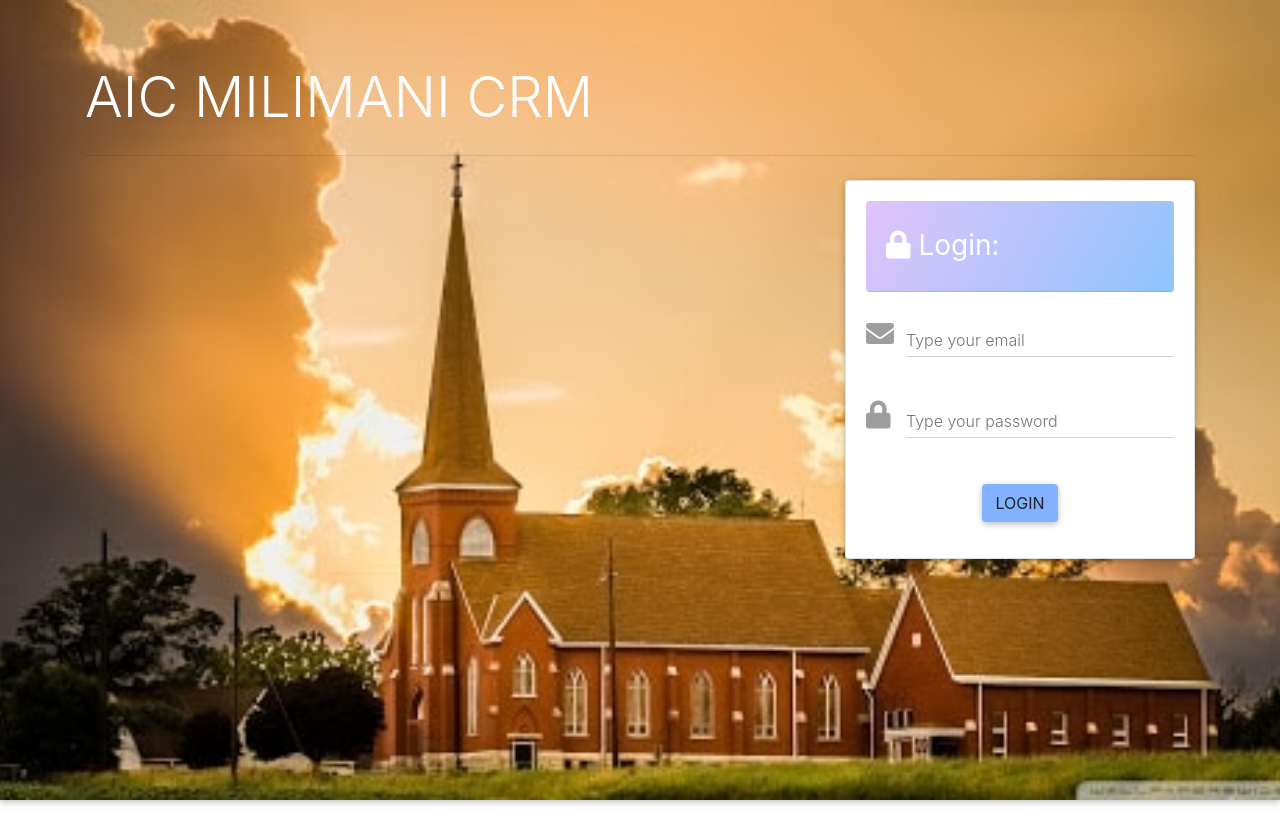
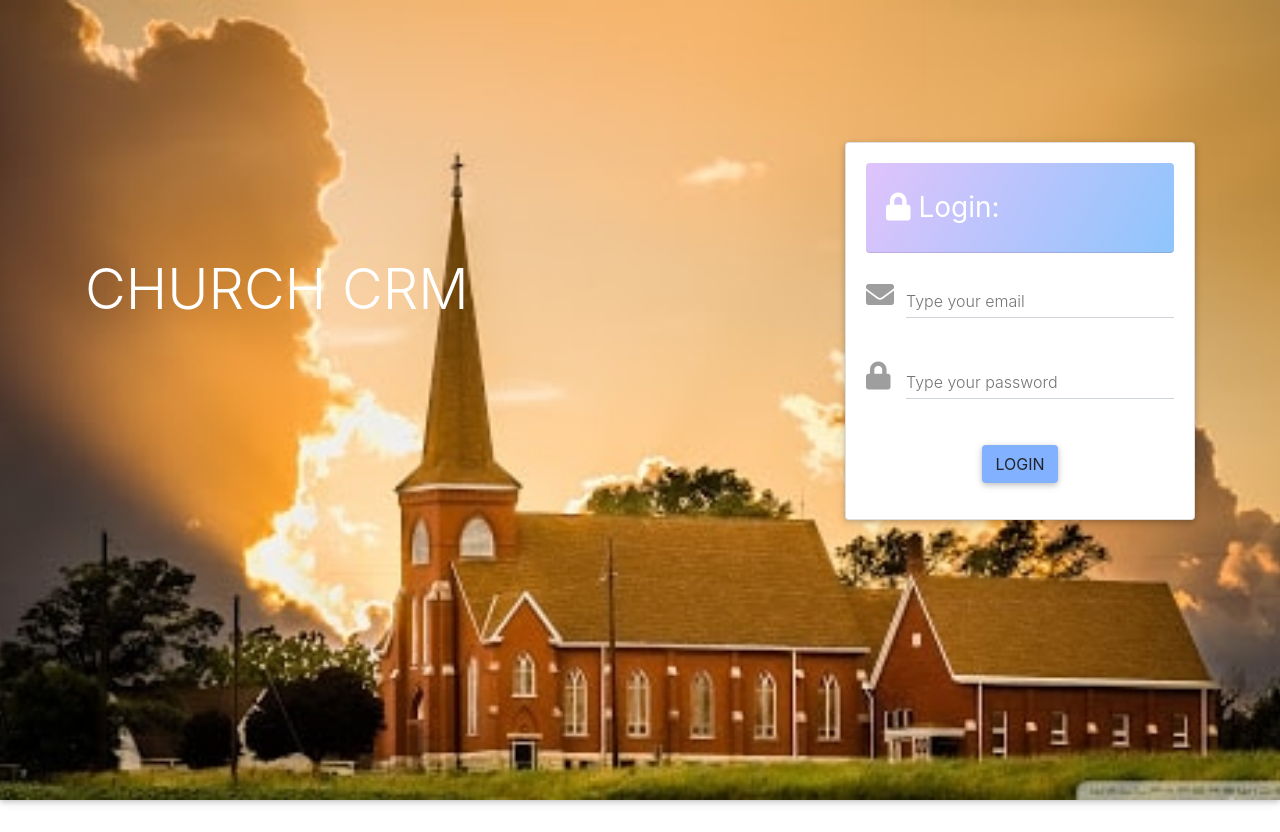
Before and after one commit to MAGONDUJ/church-crm, a React (Vite) app: page / in a window 1280 px wide. Built offline with nearby package versions, Linux system fonts and the light colour scheme.

Commit message:
added landing formatting

```diff
--- a/src/components/LandingPage.jsx
+++ b/src/components/LandingPage.jsx
@@ -19,12 +19,11 @@ class LandingPage extends Component {
     return (
       <div className="jumbotron jumbotron-fluid">
         <div class="container">
-          <h1 class="display-4">AIC MILIMANI CRM</h1>
-          <hr class="my-4" />
-          <div className="row">
-            <div className="col align-self-start"></div>
-            <div className="col align-self-center"></div>
-            <div className="col align-self-end">
+          <div className="row" style={{ marginTop: "7%" }}>
+            <div className="col-md-8" style={{ marginTop: "10%" }}>
+              <h1 class="display-4">CHURCH CRM</h1>
+            </div>
+            <div className="col-md-4">
               <MDBCard>
                 <MDBCardBody>
                   <MDBCardHeader className="form-header deep-blue-gradient rounded">
```
